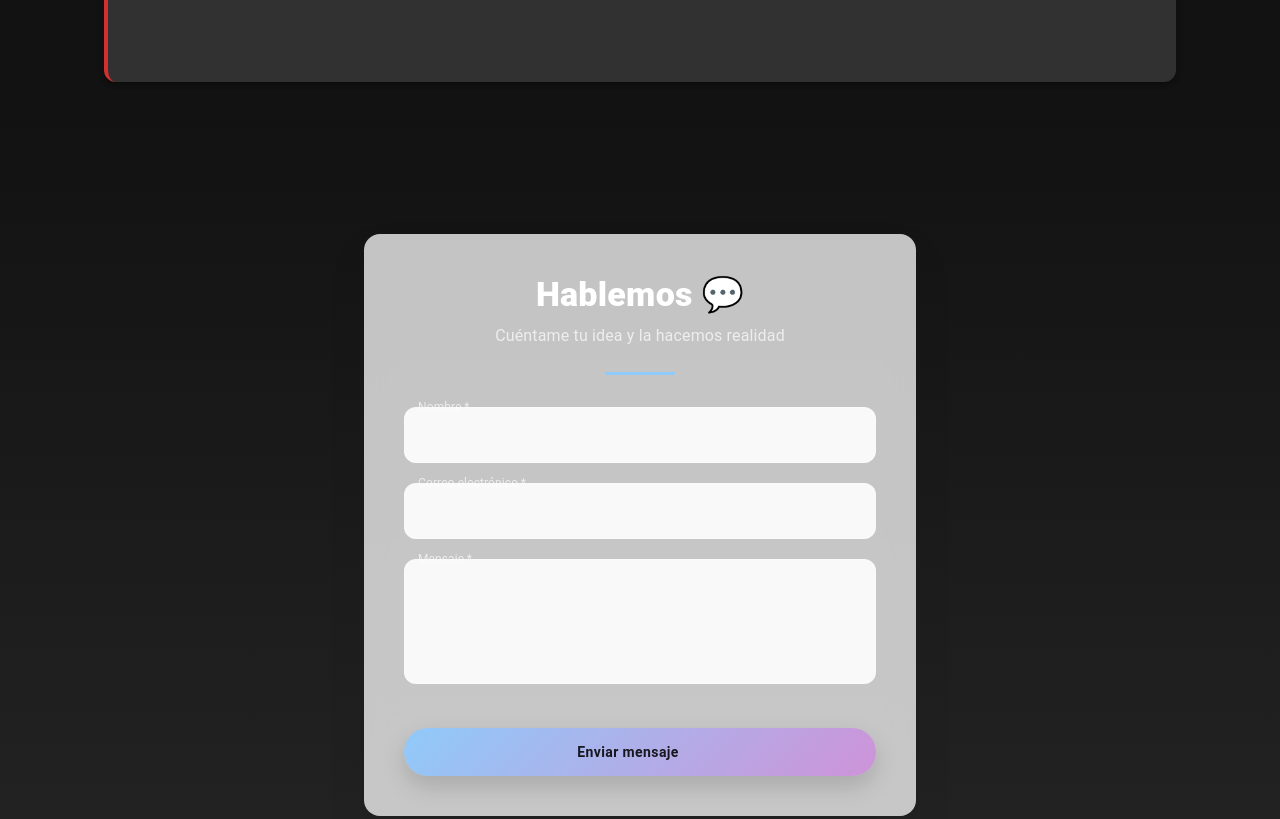
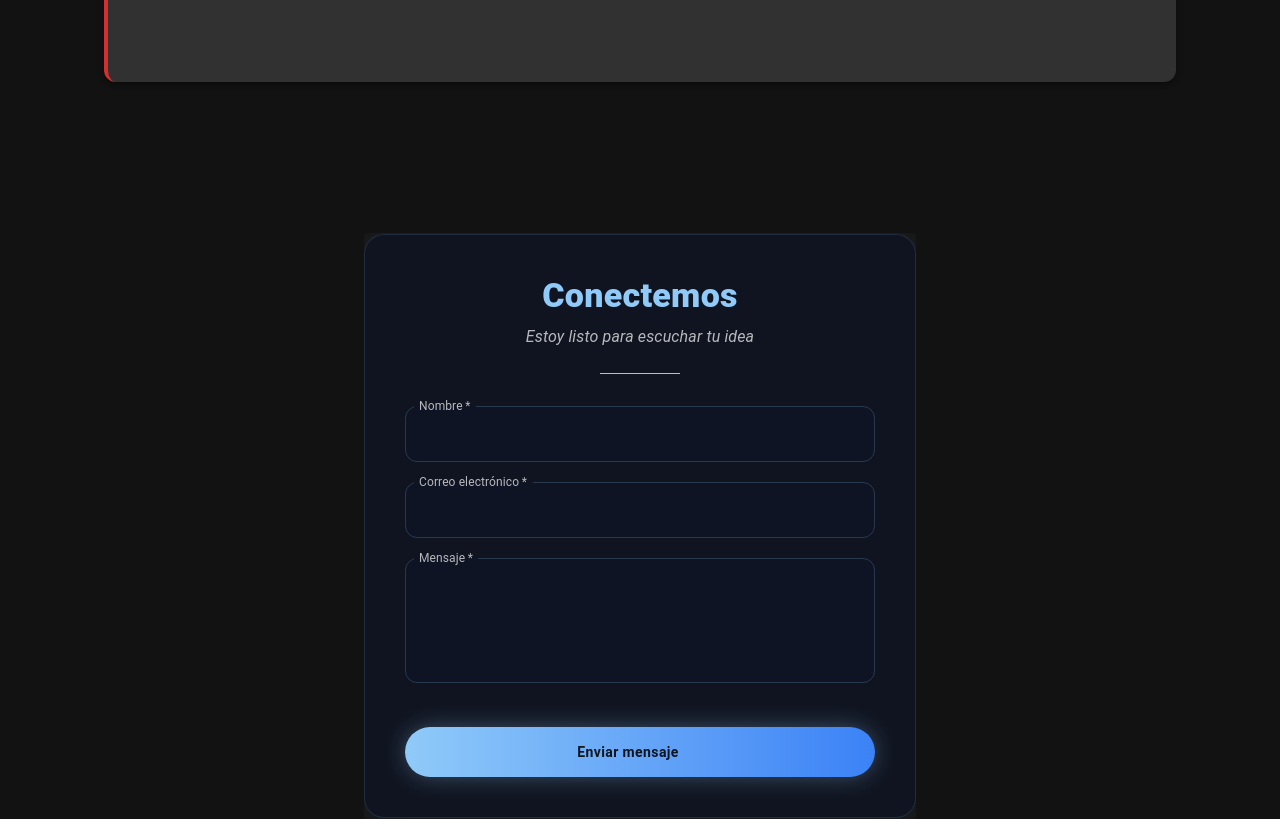
Before and after one commit to Patogol35/jorgito, a React (Vite) app: page / in a window 1280 px wide. Shown: the part 3500-4319 px from the top of the page. Built offline with nearby package versions, Linux system fonts and the light colour scheme; some icons are missing.

Commit message:
Update Form.jsx

```diff
--- a/src/components/Form.jsx
+++ b/src/components/Form.jsx
@@ -24,12 +24,21 @@ export default function Contact() {
   const formRef = useRef();
   const [success, setSuccess] = useState(false);
 
+  const easeOutExpo = [0.16, 1, 0.3, 1];
+
   const fadeCinematic = {
-    hidden: { opacity: 0, y: 30 },
+    hidden: {
+      opacity: 0,
+      y: 24,
+      filter: "blur(8px)",
+      clipPath: "inset(0 0 100% 0)",
+    },
     visible: {
       opacity: 1,
       y: 0,
-      transition: { duration: 0.8, ease: "easeOut" },
+      filter: "blur(0px)",
+      clipPath: "inset(0 0 0% 0)",
+      transition: { duration: 1, ease: easeOutExpo },
     },
   };
 
@@ -55,7 +64,8 @@ export default function Contact() {
       id="form"
       sx={{
         py: { xs: 10, md: 14 },
-        background: `linear-gradient(180deg, ${theme.palette.background.default}, ${theme.palette.action.hover})`,
+        position: "relative",
+        overflow: "hidden",
       }}
     >
       <Container maxWidth="sm">
@@ -65,42 +75,47 @@ export default function Contact() {
           viewport={{ once: true }}
           variants={fadeCinematic}
         >
-          {/* CARD */}
+          {/* CARD GLASS */}
           <Paper
             elevation={0}
             sx={{
               p: { xs: 3, md: 5 },
-              borderRadius: 4,
-              background: "rgba(255,255,255,0.75)",
-              backdropFilter: "blur(12px)",
-              boxShadow: "0 20px 40px rgba(0,0,0,0.08)",
+              borderRadius: 5,
+              background:
+                theme.palette.mode === "dark"
+                  ? "rgba(15,23,42,0.6)"
+                  : "rgba(255,255,255,0.7)",
+              backdropFilter: "blur(16px)",
+              border: `1px solid ${theme.palette.primary.main}22`,
+              boxShadow: `0 0 30px ${theme.palette.primary.main}22`,
             }}
           >
-            {/* TÍTULO */}
+            {/* TITULO */}
             <Typography
               variant="h4"
               fontWeight={800}
               textAlign="center"
-              sx={{ mb: 1 }}
+              sx={{
+                color: theme.palette.primary.main,
+                mb: 1,
+              }}
             >
-              Hablemos 💬
+              Conectemos
             </Typography>
 
             <Typography
-              variant="body1"
               textAlign="center"
               color="text.secondary"
-              sx={{ mb: 3 }}
+              sx={{ mb: 3, fontStyle: "italic" }}
             >
-              Cuéntame tu idea y la hacemos realidad
+              Estoy listo para escuchar tu idea
             </Typography>
 
             <Divider
               sx={{
-                width: 70,
+                width: 80,
                 mx: "auto",
                 mb: 4,
-                borderBottomWidth: 3,
                 borderColor: theme.palette.primary.main,
               }}
             />
@@ -124,7 +139,7 @@ export default function Contact() {
                     </InputAdornment>
                   ),
                 }}
-                sx={inputStyle}
+                sx={inputStyle(theme)}
               />
 
               <TextField
@@ -140,7 +155,7 @@ export default function Contact() {
                     </InputAdornment>
                   ),
                 }}
-                sx={inputStyle}
+                sx={inputStyle(theme)}
               />
 
               <TextField
@@ -160,27 +175,27 @@ export default function Contact() {
                     </InputAdornment>
                   ),
                 }}
-                sx={inputStyle}
+                sx={inputStyle(theme)}
               />
 
               <Button
                 type="submit"
                 endIcon={<SendIcon />}
-                variant="contained"
                 sx={{
                   mt: 3,
-                  py: 1.5,
+                  py: 1.6,
                   borderRadius: "999px",
                   fontWeight: 700,
                   textTransform: "none",
-                  background: `linear-gradient(135deg, ${theme.palette.primary.main}, ${theme.palette.secondary.main})`,
-                  boxShadow: "0 10px 25px rgba(0,0,0,0.15)",
+                  background: `linear-gradient(90deg, ${theme.palette.primary.main}, #3b82f6)`,
+                  boxShadow: `0 0 24px ${theme.palette.primary.main}55`,
                   "&:hover": {
                     transform: "translateY(-2px)",
-                    boxShadow: "0 15px 30px rgba(0,0,0,0.25)",
+                    boxShadow: `0 0 36px ${theme.palette.primary.main}88`,
                   },
-                  transition: "all 0.25s ease",
+                  transition: "all 0.3s ease",
                 }}
+                variant="contained"
               >
                 Enviar mensaje
               </Button>
@@ -188,12 +203,11 @@ export default function Contact() {
           </Paper>
         </motion.div>
 
-        {/* ALERTA */}
+        {/* ALERT */}
         <Snackbar
           open={success}
           autoHideDuration={4000}
           onClose={() => setSuccess(false)}
-          anchorOrigin={{ vertical: "bottom", horizontal: "center" }}
         >
           <Alert severity="success" variant="filled">
             Mensaje enviado correctamente 🚀
@@ -204,16 +218,22 @@ export default function Contact() {
   );
 }
 
-const inputStyle = {
+const inputStyle = (theme) => ({
   "& .MuiOutlinedInput-root": {
     borderRadius: 3,
-    backgroundColor: "rgba(255,255,255,0.9)",
+    background:
+      theme.palette.mode === "dark"
+        ? "rgba(15,23,42,0.5)"
+        : "rgba(255,255,255,0.9)",
     transition: "all 0.25s ease",
-    "&:hover": {
-      boxShadow: "0 4px 12px rgba(0,0,0,0.08)",
+    "& fieldset": {
+      borderColor: `${theme.palette.primary.main}33`,
+    },
+    "&:hover fieldset": {
+      borderColor: theme.palette.primary.main,
     },
     "&.Mui-focused": {
-      boxShadow: "0 6px 16px rgba(0,0,0,0.12)",
+      boxShadow: `0 0 18px ${theme.palette.primary.main}55`,
     },
   },
-};
+});
```
